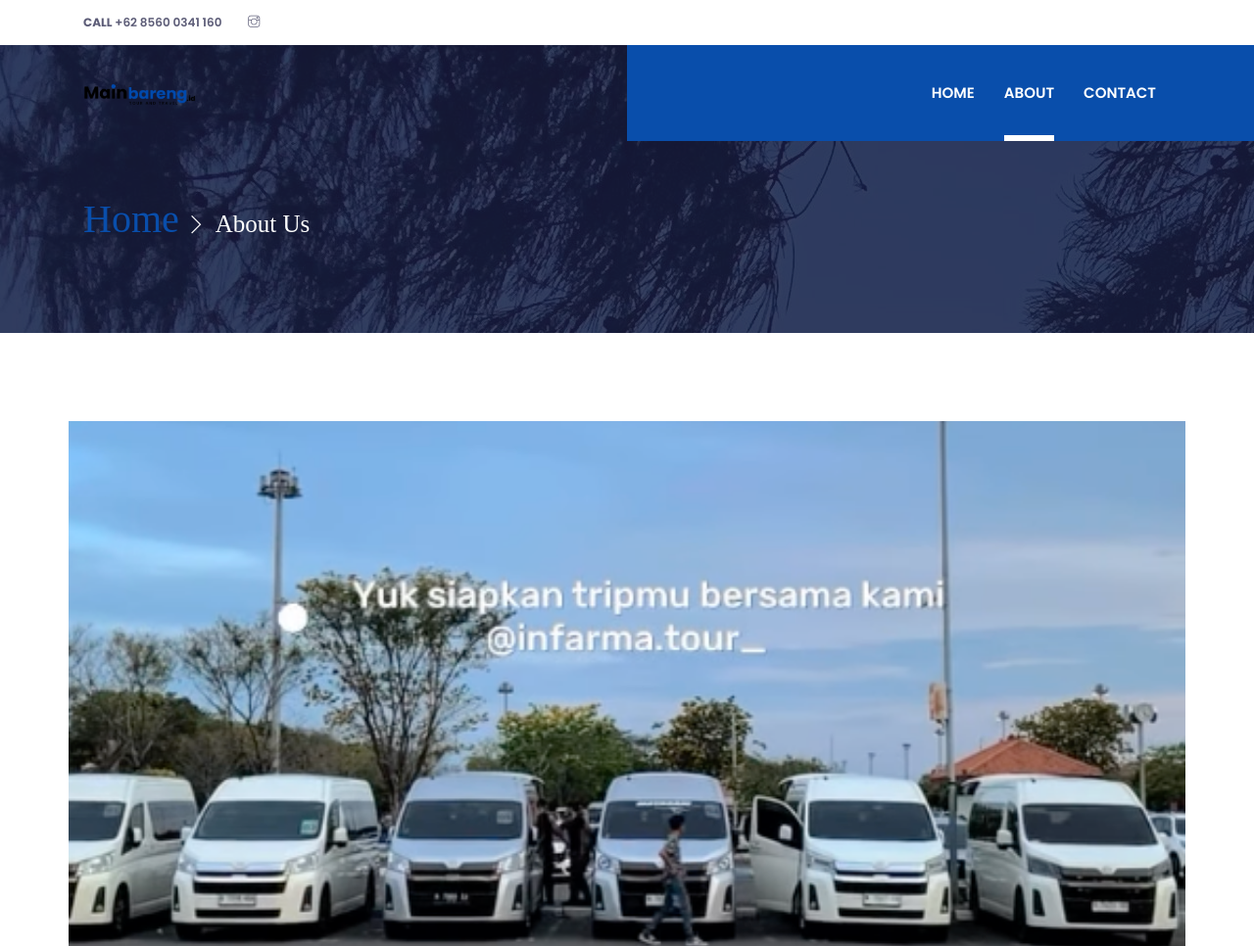
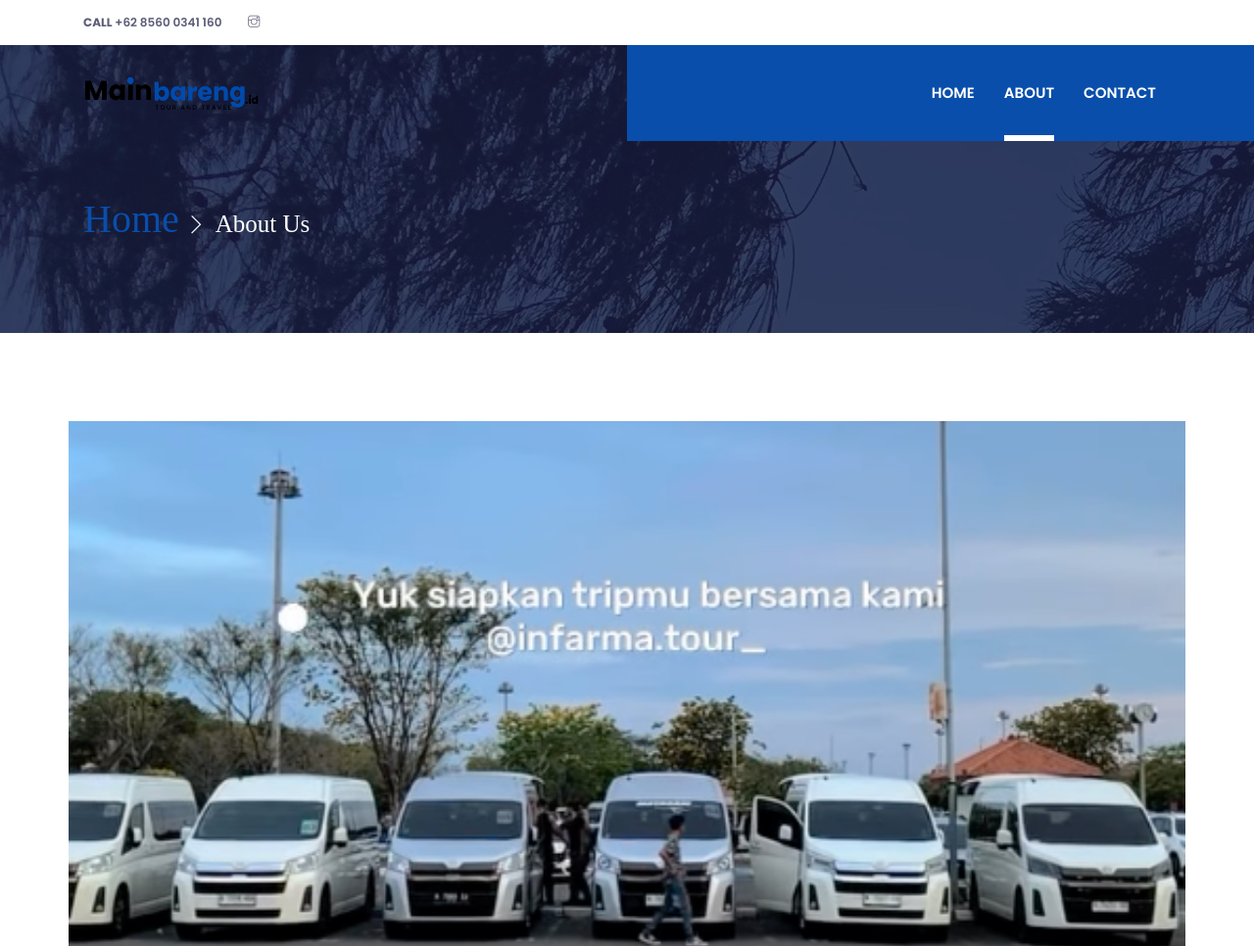
Before and after one commit to pagesujikit/infarma-tour.github.io, a website: page about.html in a window 1280 px wide. Shown: the top 966 px of the page at 98% size. Drawn offline with Linux system fonts and the light colour scheme; some packages are replaced by stand-ins of ours; a web font is replaced by a local one.

Commit message:
revamp: fix header ui

```diff
--- a/about.html
+++ b/about.html
@@ -148,8 +148,11 @@
       <div class="navigation w-100">
         <div class="container">
           <nav class="navbar navbar-expand-lg navbar-dark p-0">
-            <a class="navbar-brand" href="index.html"
-              ><img src="images/logo2.png" alt="logo" style="width: 115px"
+            <a
+              class="navbar-brand"
+              href="index.html"
+              style="margin-top: 7px; margin-bottom: 7px"
+              ><img src="images/logo2.png" alt="logo" style="width: 180px"
             /></a>
             <button
               class="navbar-toggler rounded-0"
```
Also changed, not shown: blog-single.html (+5 -2 lines), blog.html (+5 -2 lines), contact.html (+5 -2 lines), course-single.html (+5 -2 lines), courses.html (+5 -2 lines), event-single.html (+5 -2 lines), events.html (+5 -2 lines), index.html (+5 -2 lines), notice-single.html (+5 -2 lines), notice.html (+5 -2 lines), research.html (+5 -2 lines), scholarship.html (+5 -2 lines), teacher-single.html (+5 -2 lines), teacher.html (+5 -2 lines), 1 more files.
